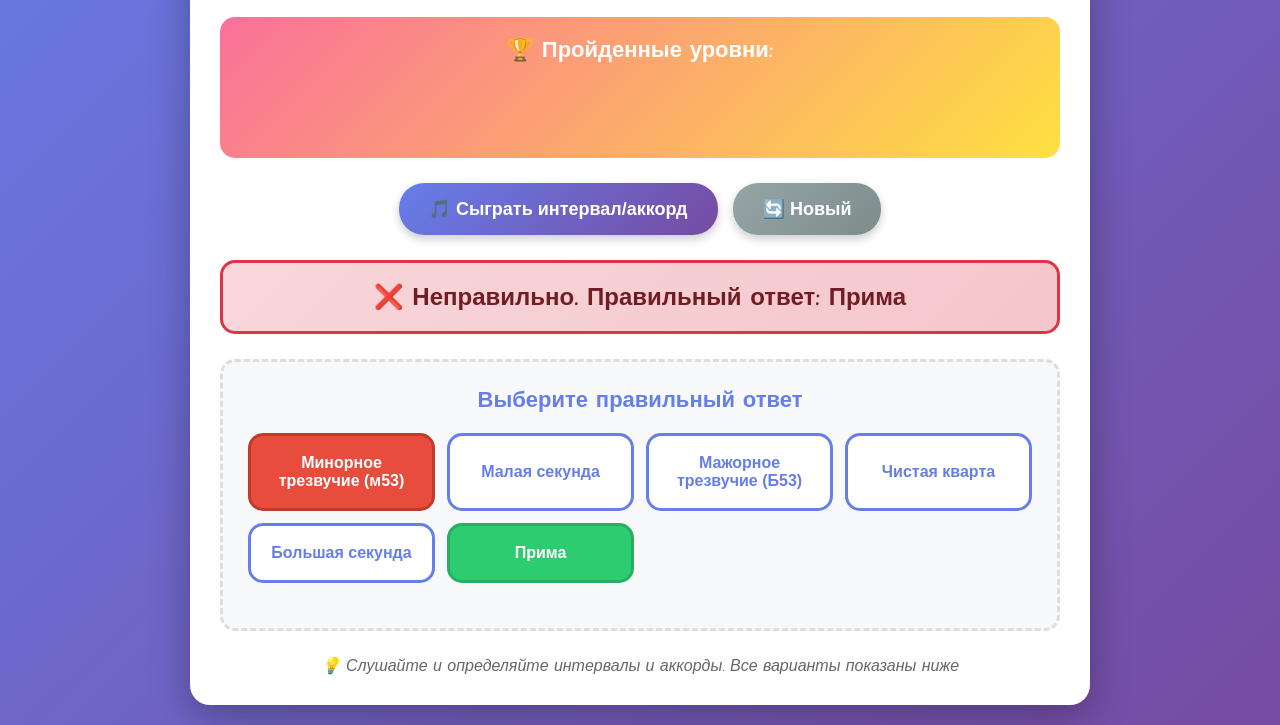
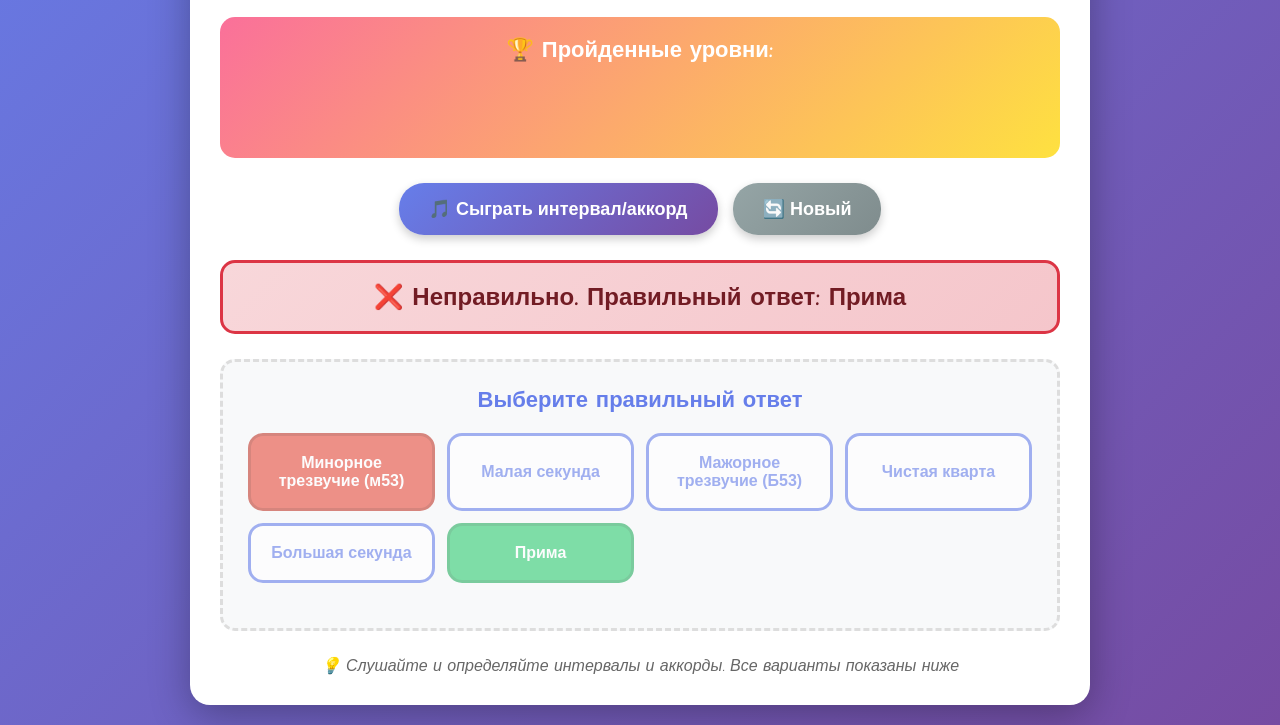
Before and after one commit to vargina75/intervals_game, a plain HTML site: page index.html in a window 1280 px wide. Both pictures are taken after a click on the button "Минорное трезвучие (м53)". Shown: the part 334-1059 px from the top of the page. Drawn offline with Linux system fonts and the light colour scheme.

Commit message:
Update index.html

```diff
--- a/index.html
+++ b/index.html
@@ -30,6 +30,7 @@
   .interval-btn:hover { background: #667eea; color: white; transform: scale(1.05); }
   .interval-btn.correct { background: #2ecc71; border-color: #27ae60; color: white; animation: correctPulse 0.6s; }
   .interval-btn.wrong { background: #e74c3c; border-color: #c0392b; color: white; animation: shake 0.5s; }
+  .interval-btn.locked { pointer-events: none; opacity: 0.6; cursor: default; }
   @keyframes correctPulse { 0%, 100% { transform: scale(1); } 50% { transform: scale(1.1); } }
   @keyframes shake { 0%, 100% { transform: translateX(0); } 25% { transform: translateX(-10px); } 75% { transform: translateX(10px); } }
   .feedback { text-align: center; font-size: 24px; font-weight: bold; padding: 20px; margin: 25px 0; border-radius: 15px; min-height: 60px; display: flex; align-items: center; justify-content: center; }
@@ -119,7 +120,7 @@ const INTERVALS = [
   {name: 'Мажорное трезвучие (Б53)', src: 'chord_major.mp3'},
   {name: 'Минорное трезвучие (м53)', src: 'chord_minor.mp3'}
 ];
-let currentInterval = null, intervalAudio = null, isIntervalPlaying = false;
+let currentInterval = null, intervalAudio = null, isIntervalPlaying = false, isAnswered = false;
 
 function updateScore(isCorrect) {
   if (isCorrect) {
@@ -186,6 +187,7 @@ function startNewGame() {
 }
 
 function initIntervals() {
+  isAnswered = false;
   const optionsContainer = document.getElementById('interval-options');
   optionsContainer.innerHTML = '';
   currentInterval = INTERVALS[Math.floor(Math.random() * INTERVALS.length)];
@@ -227,11 +229,18 @@ function playInterval() {
   });
 }
 
+function lockAllButtons() {
+  document.querySelectorAll('.interval-btn').forEach(btn => btn.classList.add('locked'));
+}
+
 function checkInterval(interval, btn) {
+  if (isAnswered) return;
   if (!currentInterval) {
     document.getElementById('interval-feedback').textContent = '⚠️ Сначала дождитесь воспроизведения!';
     document.getElementById('interval-feedback').className = 'feedback error'; return;
   }
+  isAnswered = true;
+  lockAllButtons();
   if (interval.name === currentInterval.name) {
     btn.classList.add('correct');
     document.getElementById('interval-feedback').textContent = '🎉 Правильно! Это ' + currentInterval.name;
@@ -252,7 +261,7 @@ function checkInterval(interval, btn) {
 
 function resetInterval() {
   if (intervalAudio) { intervalAudio.pause(); intervalAudio = null; }
-  isIntervalPlaying = false; currentInterval = null;
+  isIntervalPlaying = false; currentInterval = null; isAnswered = false;
   document.getElementById('interval-feedback').textContent = 'Нажмите "Сыграть интервал/аккорд" и определите, что вы услышали';
   document.getElementById('interval-feedback').className = 'feedback';
   initIntervals();
```
